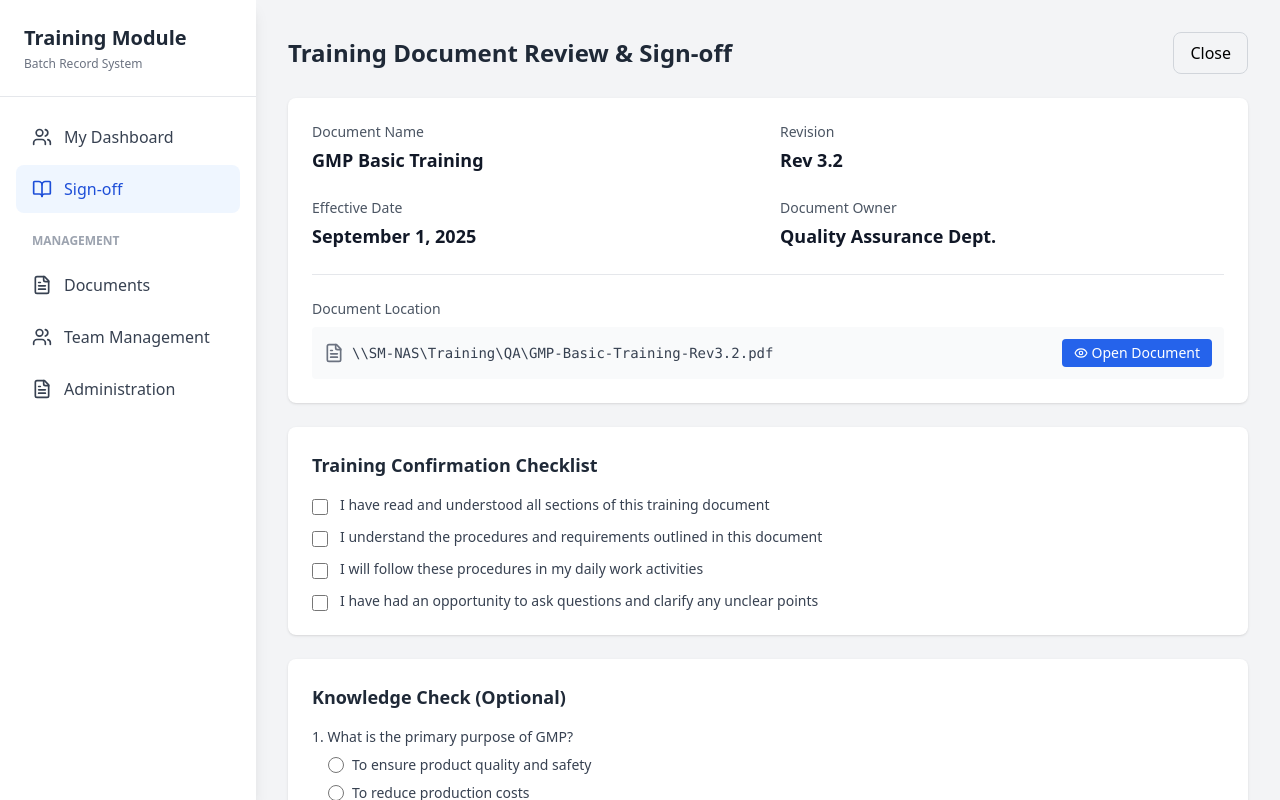
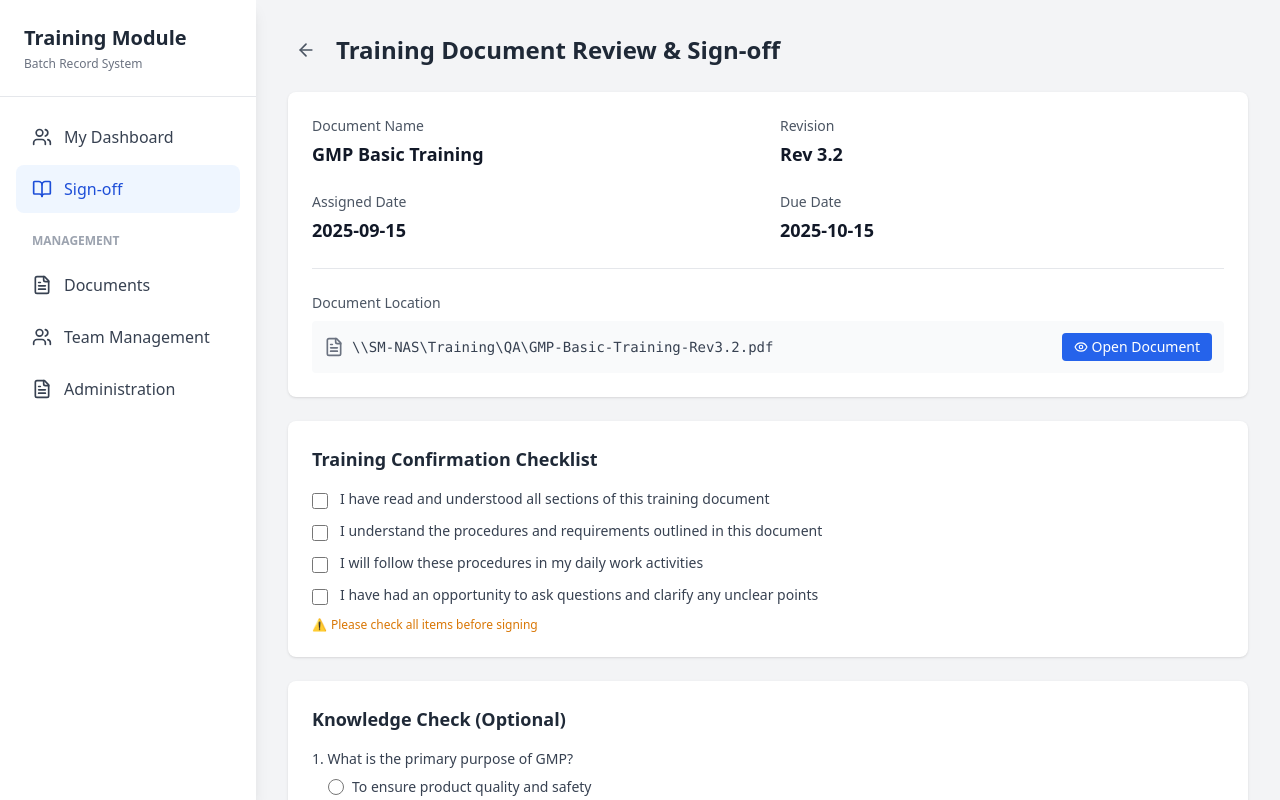
Before and after one commit to Ai5678/training-module-app, a React (Create React App) app: page / in a window 1280 px wide. Both pictures are taken after a click on the button "Sign-off". Built offline with nearby package versions, Linux system fonts and the light colour scheme.

Commit message:
View and Sign training doc workflow

```diff
--- a/src/App.js
+++ b/src/App.js
@@ -8,14 +8,48 @@ import AdminView from './components/pages/AdminView';
 
 const TrainingModuleUI = () => {
   const [currentPage, setCurrentPage] = useState('employee-dashboard');
+  const [selectedTraining, setSelectedTraining] = useState(null);
+
+  // Navigation function that can also pass data
+  const navigateToSignOff = (trainingData) => {
+    setSelectedTraining(trainingData);
+    setCurrentPage('sign-off');
+  };
+
+  const navigateToPage = (pageName) => {
+    setCurrentPage(pageName);
+    if (pageName !== 'sign-off') {
+      setSelectedTraining(null);
+    }
+  };
 
   // Navigation
   const pages = {
-    'employee-dashboard': { title: 'Employee Dashboard', component: <EmployeeDashboard />, icon: <Users size={20} /> },
-    'documents': { title: 'Training Documents', component: <TrainingDocumentsList />, icon: <FileText size={20} /> },
-    'team-leader': { title: 'Team Management', component: <TeamLeaderView />, icon: <Users size={20} /> },
-    'sign-off': { title: 'Sign-off', component: <TrainingSignOffModal />, icon: <BookOpen size={20} /> },
-    'admin': { title: 'Administration', component: <AdminView />, icon: <FileText size={20} /> },
+    'employee-dashboard': {
+      title: 'Employee Dashboard',
+      component: <EmployeeDashboard onNavigateToSignOff={navigateToSignOff} />,
+      icon: <Users size={20} />
+    },
+    'documents': {
+      title: 'Training Documents',
+      component: <TrainingDocumentsList />,
+      icon: <FileText size={20} />
+    },
+    'team-leader': {
+      title: 'Team Management',
+      component: <TeamLeaderView />,
+      icon: <Users size={20} />
+    },
+    'sign-off': {
+      title: 'Sign-off',
+      component: <TrainingSignOffModal trainingData={selectedTraining} onClose={() => navigateToPage('employee-dashboard')} />,
+      icon: <BookOpen size={20} />
+    },
+    'admin': {
+      title: 'Administration',
+      component: <AdminView />,
+      icon: <FileText size={20} />
+    },
   };
 
   return (
@@ -29,7 +63,7 @@ const TrainingModuleUI = () => {
         <nav className="p-4">
           <div className="space-y-1">
             <button
-              onClick={() => setCurrentPage('employee-dashboard')}
+              onClick={() => navigateToPage('employee-dashboard')}
               className={`w-full flex items-center gap-3 px-4 py-3 rounded-lg transition-colors ${
                 currentPage === 'employee-dashboard'
                   ? 'bg-blue-50 text-blue-700 font-medium'
@@ -40,7 +74,7 @@ const TrainingModuleUI = () => {
               <span>My Dashboard</span>
             </button>
             <button
-              onClick={() => setCurrentPage('sign-off')}
+              onClick={() => navigateToPage('sign-off')}
               className={`w-full flex items-center gap-3 px-4 py-3 rounded-lg transition-colors ${
                 currentPage === 'sign-off'
                   ? 'bg-blue-50 text-blue-700 font-medium'
@@ -56,7 +90,7 @@ const TrainingModuleUI = () => {
             </div>
 
             <button
-              onClick={() => setCurrentPage('documents')}
+              onClick={() => navigateToPage('documents')}
               className={`w-full flex items-center gap-3 px-4 py-3 rounded-lg transition-colors ${
                 currentPage === 'documents'
                   ? 'bg-blue-50 text-blue-700 font-medium'
@@ -67,7 +101,7 @@ const TrainingModuleUI = () => {
               <span>Documents</span>
             </button>
             <button
-              onClick={() => setCurrentPage('team-leader')}
+              onClick={() => navigateToPage('team-leader')}
               className={`w-full flex items-center gap-3 px-4 py-3 rounded-lg transition-colors ${
                 currentPage === 'team-leader'
                   ? 'bg-blue-50 text-blue-700 font-medium'
@@ -78,7 +112,7 @@ const TrainingModuleUI = () => {
               <span>Team Management</span>
             </button>
             <button
-              onClick={() => setCurrentPage('admin')}
+              onClick={() => navigateToPage('admin')}
               className={`w-full flex items-center gap-3 px-4 py-3 rounded-lg transition-colors ${
                 currentPage === 'admin'
                   ? 'bg-blue-50 text-blue-700 font-medium'
--- a/src/components/pages/TrainingSignOffModal.js
+++ b/src/components/pages/TrainingSignOffModal.js
@@ -1,13 +1,44 @@
-import React from 'react';
-import { FileText, Eye } from 'lucide-react';
+import React, { useState } from 'react';
+import { FileText, Eye, ArrowLeft } from 'lucide-react';
 
-const TrainingSignOffModal = () => (
+const TrainingSignOffModal = ({ trainingData, onClose }) => {
+  const [checklist, setChecklist] = useState({
+    read: false,
+    understood: false,
+    follow: false,
+    questions: false
+  });
+
+  // Use provided training data or fallback to default
+  const document = trainingData || {
+    docName: 'GMP Basic Training',
+    revision: 'Rev 3.2',
+    assignedDate: '2025-09-15',
+    dueDate: '2025-10-15'
+  };
+
+  const handleChecklistChange = (field) => {
+    setChecklist(prev => ({ ...prev, [field]: !prev[field] }));
+  };
+
+  const allChecked = Object.values(checklist).every(value => value);
+  const today = new Date().toISOString().split('T')[0];
+
+  return (
     <div className="space-y-6">
       <div className="flex justify-between items-center">
+        <div className="flex items-center gap-3">
+          {onClose && (
+            <button
+              onClick={onClose}
+              className="p-2 hover:bg-gray-100 rounded-lg transition-colors"
+              title="Back to Dashboard"
+            >
+              <ArrowLeft size={20} className="text-gray-600" />
+            </button>
+          )}
           <h1 className="text-2xl font-bold text-gray-800">Training Document Review & Sign-off</h1>
-      <button className="px-4 py-2 border border-gray-300 rounded-lg hover:bg-gray-50">
-        Close
-      </button>
+        </div>
       </div>
 
       {/* Document Info */}
@@ -15,19 +46,19 @@ const TrainingSignOffModal = () => (
         <div className="grid grid-cols-2 gap-6">
           <div>
             <p className="text-sm text-gray-600">Document Name</p>
-          <p className="text-lg font-semibold text-gray-900 mt-1">GMP Basic Training</p>
+            <p className="text-lg font-semibold text-gray-900 mt-1">{document.docName}</p>
           </div>
           <div>
             <p className="text-sm text-gray-600">Revision</p>
-          <p className="text-lg font-semibold text-gray-900 mt-1">Rev 3.2</p>
+            <p className="text-lg font-semibold text-gray-900 mt-1">{document.revision}</p>
           </div>
           <div>
-          <p className="text-sm text-gray-600">Effective Date</p>
-          <p className="text-lg font-semibold text-gray-900 mt-1">September 1, 2025</p>
+            <p className="text-sm text-gray-600">Assigned Date</p>
+            <p className="text-lg font-semibold text-gray-900 mt-1">{document.assignedDate}</p>
           </div>
           <div>
-          <p className="text-sm text-gray-600">Document Owner</p>
-          <p className="text-lg font-semibold text-gray-900 mt-1">Quality Assurance Dept.</p>
+            <p className="text-sm text-gray-600">Due Date</p>
+            <p className="text-lg font-semibold text-gray-900 mt-1">{document.dueDate}</p>
           </div>
         </div>
 
@@ -36,7 +67,7 @@ const TrainingSignOffModal = () => (
           <div className="flex items-center gap-2 bg-gray-50 p-3 rounded">
             <FileText className="text-gray-500" size={20} />
             <span className="text-sm text-gray-700 flex-1 font-mono">
-            \\SM-NAS\Training\QA\GMP-Basic-Training-Rev3.2.pdf
+              \\SM-NAS\Training\QA\{document.docName.replace(/\s+/g, '-')}-{document.revision.replace(/\s+/g, '')}.pdf
             </span>
             <button className="px-3 py-1 bg-blue-600 text-white text-sm rounded hover:bg-blue-700 flex items-center gap-1">
               <Eye size={14} />
@@ -51,22 +82,47 @@ const TrainingSignOffModal = () => (
         <h2 className="text-lg font-semibold text-gray-800 mb-4">Training Confirmation Checklist</h2>
         <div className="space-y-3">
           <label className="flex items-start gap-3 cursor-pointer">
-          <input type="checkbox" className="mt-1 w-4 h-4 text-blue-600 rounded focus:ring-2 focus:ring-blue-500" />
+            <input
+              type="checkbox"
+              checked={checklist.read}
+              onChange={() => handleChecklistChange('read')}
+              className="mt-1 w-4 h-4 text-blue-600 rounded focus:ring-2 focus:ring-blue-500"
+            />
             <span className="text-sm text-gray-700">I have read and understood all sections of this training document</span>
           </label>
           <label className="flex items-start gap-3 cursor-pointer">
-          <input type="checkbox" className="mt-1 w-4 h-4 text-blue-600 rounded focus:ring-2 focus:ring-blue-500" />
+            <input
+              type="checkbox"
+              checked={checklist.understood}
+              onChange={() => handleChecklistChange('understood')}
+              className="mt-1 w-4 h-4 text-blue-600 rounded focus:ring-2 focus:ring-blue-500"
+            />
             <span className="text-sm text-gray-700">I understand the procedures and requirements outlined in this document</span>
           </label>
           <label className="flex items-start gap-3 cursor-pointer">
-          <input type="checkbox" className="mt-1 w-4 h-4 text-blue-600 rounded focus:ring-2 focus:ring-blue-500" />
+            <input
+              type="checkbox"
+              checked={checklist.follow}
+              onChange={() => handleChecklistChange('follow')}
+              className="mt-1 w-4 h-4 text-blue-600 rounded focus:ring-2 focus:ring-blue-500"
+            />
             <span className="text-sm text-gray-700">I will follow these procedures in my daily work activities</span>
           </label>
           <label className="flex items-start gap-3 cursor-pointer">
-          <input type="checkbox" className="mt-1 w-4 h-4 text-blue-600 rounded focus:ring-2 focus:ring-blue-500" />
+            <input
+              type="checkbox"
+              checked={checklist.questions}
+              onChange={() => handleChecklistChange('questions')}
+              className="mt-1 w-4 h-4 text-blue-600 rounded focus:ring-2 focus:ring-blue-500"
+            />
             <span className="text-sm text-gray-700">I have had an opportunity to ask questions and clarify any unclear points</span>
           </label>
         </div>
+        {!allChecked && (
+          <p className="text-xs text-amber-600 mt-3 flex items-center gap-1">
+            <span className="font-medium">⚠</span> Please check all items before signing
+          </p>
+        )}
       </div>
 
       {/* Quiz Section (Optional) */}
@@ -118,14 +174,21 @@ const TrainingSignOffModal = () => (
               <label className="block text-sm font-medium text-gray-700 mb-2">Date</label>
               <input
                 type="text"
-              value="2025-09-30"
+                value={today}
                 disabled
                 className="px-3 py-2 border border-gray-300 rounded-lg bg-gray-50 text-gray-600"
               />
             </div>
           </div>
           <div className="flex gap-3">
-          <button className="flex-1 px-4 py-2 bg-blue-600 text-white rounded-lg hover:bg-blue-700 font-medium">
+            <button
+              disabled={!allChecked}
+              className={`flex-1 px-4 py-2 rounded-lg font-medium transition-colors ${
+                allChecked
+                  ? 'bg-blue-600 text-white hover:bg-blue-700'
+                  : 'bg-gray-300 text-gray-500 cursor-not-allowed'
+              }`}
+            >
               Submit for Verification
             </button>
             <button className="px-4 py-2 border border-gray-300 rounded-lg hover:bg-gray-50">
@@ -136,5 +199,6 @@ const TrainingSignOffModal = () => (
       </div>
     </div>
   );
+};
 
 export default TrainingSignOffModal;
```
Also changed, not shown: src/components/pages/EmployeeDashboard.js (+13 -2 lines). Lines whose indentation alone changed are shown as unchanged.
